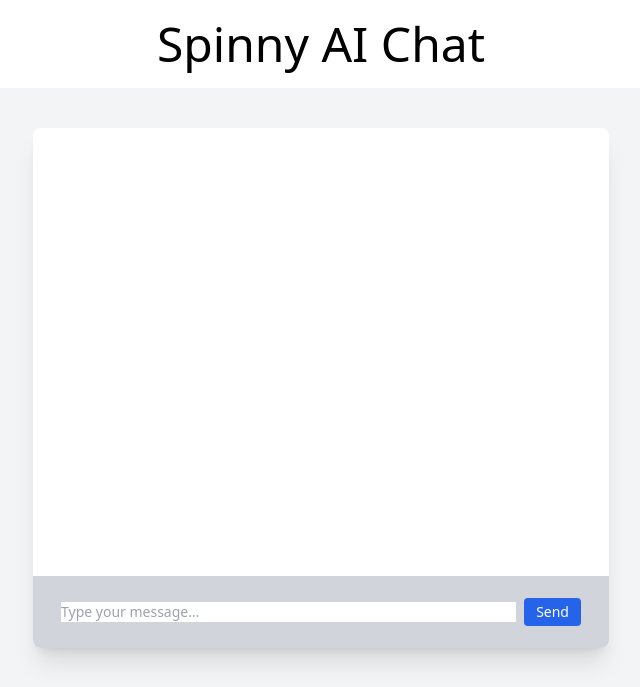
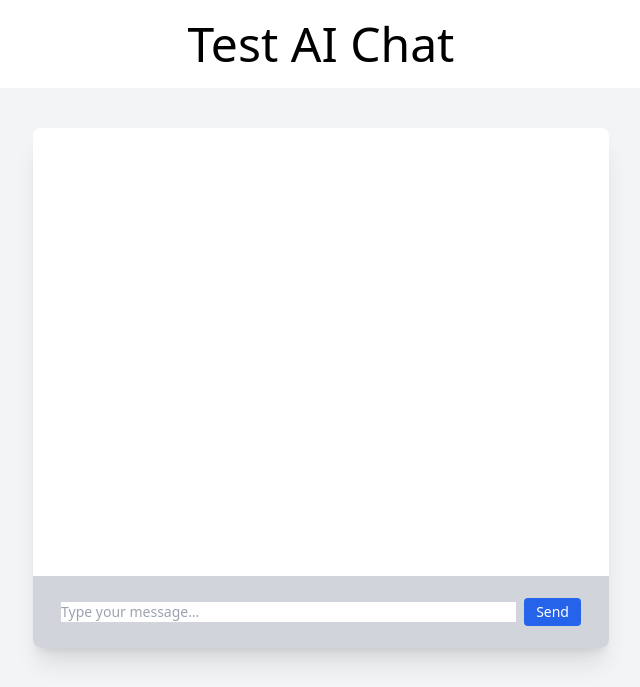
Before and after one commit to apiispanen/gpt-tests, a Flask app: page / in a window 1280 px wide. Shown: the top 687 px of the page, without its empty margins (319-959 px from the left). Run offline with Flask 3, Linux system fonts and the light colour scheme; some libraries are stand-ins or nearby versions.

Commit message:
remove emojis from prompt

```diff
--- a/AIWebService/templates/ChatGPTWebAPITester.html
+++ b/AIWebService/templates/ChatGPTWebAPITester.html
@@ -3,13 +3,13 @@
 <head>
     <meta charset="UTF-8">
     <meta name="viewport" content="width=device-width, initial-scale=1.0">
-    <title>Spinny AI Chat</title>
+    <title>Test AI Chat</title>
     <script src="https://cdn.tailwindcss.com"></script>
     <script src="https://ajax.googleapis.com/ajax/libs/jquery/3.5.1/jquery.min.js"></script>
 </head>
 <body>
     <div class="text-5xl p-5 text-center">
-        <h1>Spinny AI Chat</h1>
+        <h1>Test AI Chat</h1>
     </div>
     <div class="flex flex-col items-center justify-center w-screen h-[75vh] bg-gray-100 text-gray-800 p-10">
         <div id="response-grow" class="flex flex-col flex-grow w-full max-w-xl bg-white shadow-xl rounded-lg overflow-hidden">
--- a/AIWebService/views.py
+++ b/AIWebService/views.py
@@ -62,7 +62,6 @@ def chatGPTWebAPITester():
 def chat_with_gpt(messages=messages):
 
     prompt = request.form['prompt']
-    prompt = helpers.AddEmojiRequestToPrompt(prompt)
     messages.append({"role": "user", "content": prompt})
     response = client.chat.completions.create(
         model=config.model,
```
